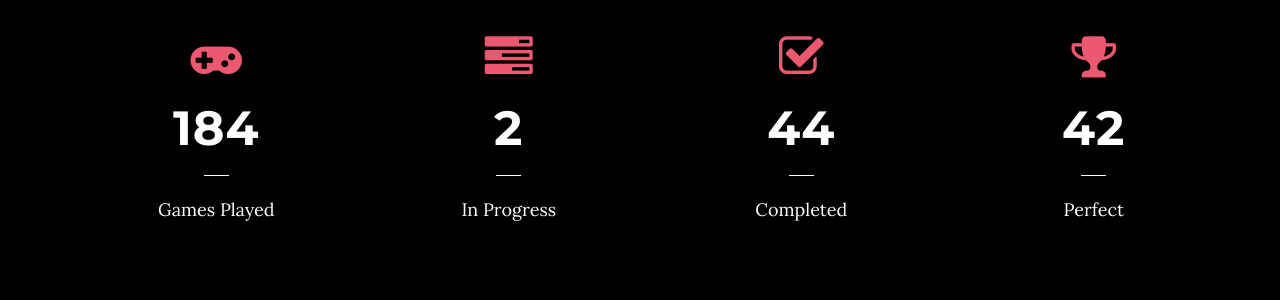
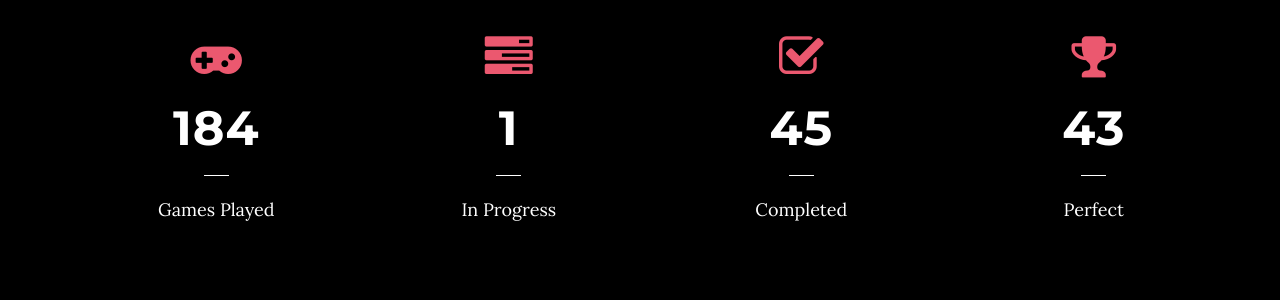
Before and after one commit to kuangami/kuangami.github.io, a Jekyll site: the page built from index.html, in a window 1280 px wide and 900 px high, scrolled down 1004 px. Shown: the part 161-461 px from the top of the window. Built offline with Jekyll 4.4.1, drawn with Linux system fonts in a browser that asks for light colours.

Commit message:
GitHub Actions commit

```diff
--- a/_data/gamestats.json
+++ b/_data/gamestats.json
@@ -1 +1 @@
-{"records":[{"id":"recNhKo61o1TseEuU","fields":{"Games Played":184,"Playing":2,"Completed":44,"Perfect":42},"createdTime":"2021-05-23T23:08:31.000Z"}]}
+{"records":[{"id":"recNhKo61o1TseEuU","fields":{"Games Played":184,"Playing":1,"Completed":45,"Perfect":43},"createdTime":"2021-05-23T23:08:31.000Z"}]}
```
Also changed, not shown: _data/recentplay.json (+1 -1 lines).
